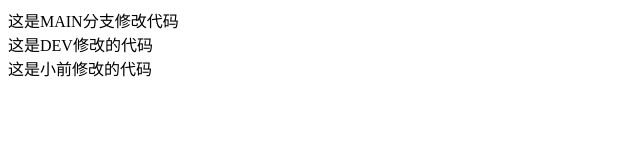
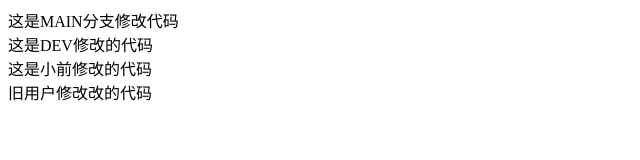
Before and after one commit to guoqian0229/todo-list, a website: page test.html in a window 1280 px wide. Shown: the whole page, without its empty margins (0-640 px from the left). Drawn offline with Linux system fonts and the light colour scheme.

Commit message:
旧用户修改的代码

```diff
--- a/test.html
+++ b/test.html
@@ -10,5 +10,6 @@
   <div>这是MAIN分支修改代码</div>
   <div>这是DEV修改的代码</div>
   <div>这是小前修改的代码</div>
+  <div>旧用户修改改的代码</div>
 </body>
 </html>
```
